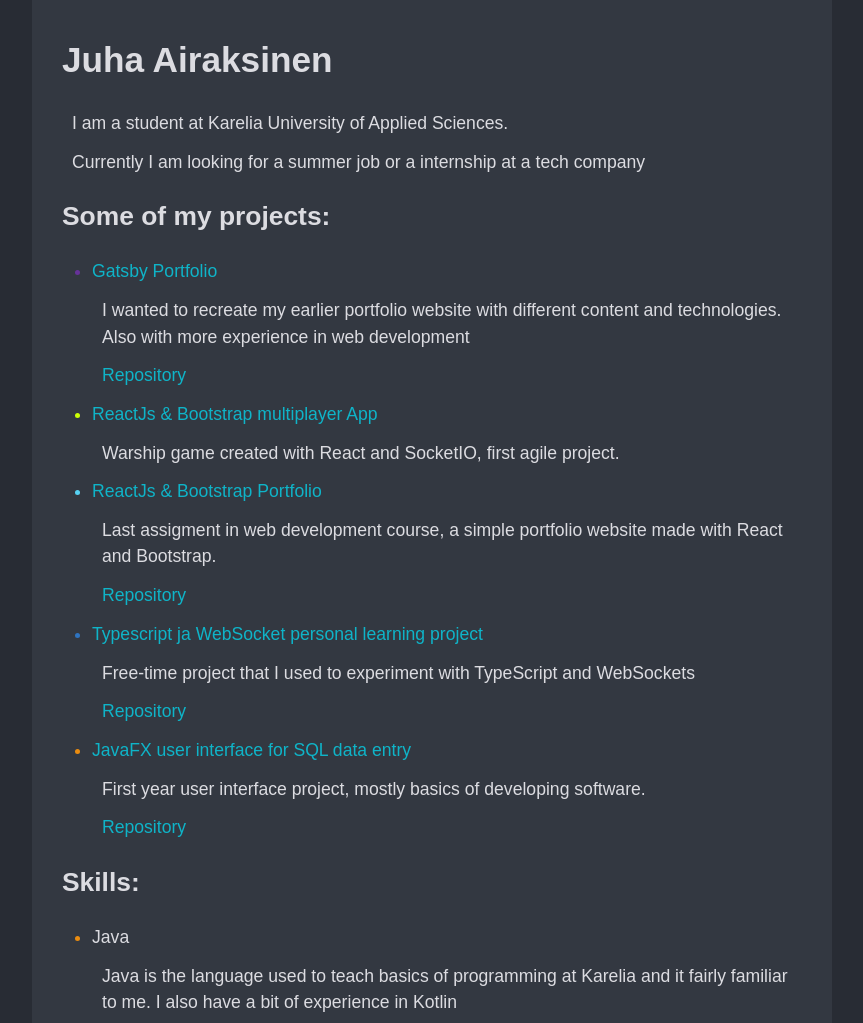
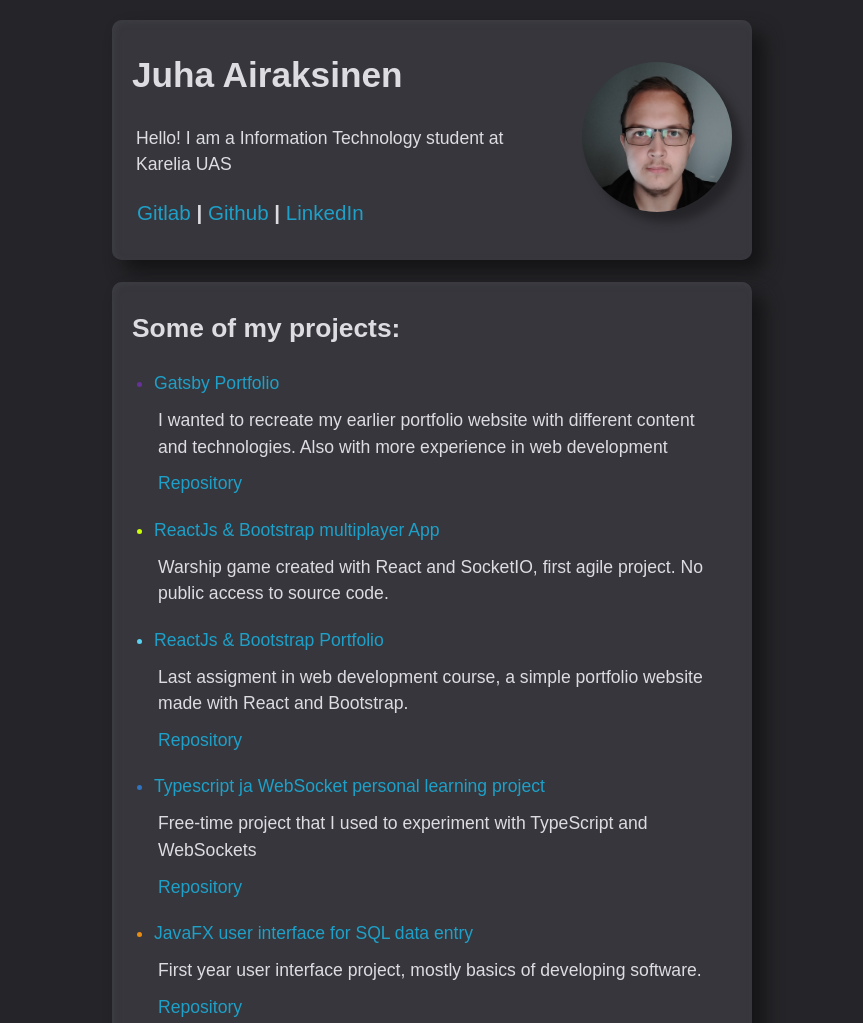
Before and after one commit to Zerkath/portfolio-gatsby, a Gatsby site: page / in a window 1280 px wide. Shown: the top 1023 px of the page, without its empty margins (208-1071 px from the left). Built offline with nearby package versions, Linux system fonts and the light colour scheme; Gatsby itself is replaced by a stand-in of ours.

Commit message:
changed visual style, darker less blue, added images

```diff
--- a/gatsby-config.js
+++ b/gatsby-config.js
@@ -20,9 +20,9 @@
         plugins: [
           {
             resolve: "gatsby-remark-images",
-            options: {
-              maxWidth: 700,
-            }
+            // options: {
+            //   maxWidth: 700,
+            // }
           }
         ]
       }
--- a/package.json
+++ b/package.json
@@ -19,6 +19,7 @@
     "@mdx-js/mdx": "^1.6.22",
     "@mdx-js/react": "^1.6.22",
     "gatsby": "^3.0.1",
+    "gatsby-image": "^3.7.1",
     "gatsby-plugin-image": "^1.0.1",
     "gatsby-plugin-manifest": "^3.0.0",
     "gatsby-plugin-mdx": "^2.0.1",
--- a/src/components/contacts.jsx
+++ b/src/components/contacts.jsx
@@ -1,7 +1,7 @@
 import React from "react"
 export function Contacts() {
     return (
-        <h3>
+        <h3 className="contacts-header">
             <a href="https://gitlab.com/juha_airaksinen">Gitlab</a><text> | </text>
             <a href="https://github.com/Zerkath">Github</a><text> | </text>
             <a href="https://www.linkedin.com/in/juha-airaksinen-7391241a6/">LinkedIn</a>
--- /dev/null
+++ b/src/components/profile.jsx
@@ -0,0 +1,23 @@
+import React from "react"
+import { useStaticQuery, graphql } from "gatsby"
+import Img from "gatsby-image"
+
+
+export function ProfileImage() {
+  const data = useStaticQuery(graphql`
+    query {
+      file(relativePath: { eq: "profile.jpg" }) {
+        childImageSharp {
+          fluid {
+            base64
+            aspectRatio
+            src
+            srcSet
+            sizes
+          }
+        }
+      }
+    }
+  `)
+  return <Img className="profile-picture" fluid={data.file.childImageSharp.fluid} alt=""/>
+}
--- a/src/pages/index.jsx
+++ b/src/pages/index.jsx
@@ -1,9 +1,10 @@
 import React from "react"
 import { Contacts } from "../components/contacts";
+import { ProfileImage } from "../components/profile"
 import { Link } from "gatsby"
 import { Helmet } from "react-helmet"
 import "../styles.scss"
-// data
+
 const links = [
 
   {
@@ -16,7 +17,7 @@
   {
     text: "ReactJs & Bootstrap multiplayer App",
     url: "/react-app/",
-    description: "Warship game created with React and SocketIO, first agile project.",
+    description: "Warship game created with React and SocketIO, first agile project. No public access to source code.",
     color: "#CCFF04"
   },
   {
@@ -45,17 +46,17 @@
 const techs = [
   {
     text: "Java",
-    desc: "Java is the language used to teach basics of programming at Karelia and it fairly familiar to me. I also have a bit of experience in Kotlin",
+    desc: "The language I am most comfortable with",
     color: "#EA8C10",
   },
   {
     text: "TypeScript and JavaScript",
-    desc: "I learned JS in the webdev course, but wanted to learned TypeScript. Currently I use TS more than JS",
+    desc: "I have experience in both, but I prefer TypeScript",
     color: "#2F74C0",
   },
   {
     text: "ReactJS",
-    desc: "Most of my webdev projects are done with React, I have also used bootstrap and ant design with React.",
+    desc: "Most of my webdev projects are done with React",
     color: "#57D2F3",
   },
 ]
@@ -69,9 +70,19 @@
       </Helmet>
       <main>
         <meta name="description" content="Juha Airaksinen Portfolio"/>
+
+        <div className="sub-section header">
+          <div>
             <h1>Juha Airaksinen</h1>
-        <p>I am a student at Karelia University of Applied Sciences.</p>
-        <p>Currently I am looking for a summer job or a internship at a tech company</p>
+            <p>Hello! I am a Information Technology student at Karelia UAS</p>
+            <Contacts/>
+          </div>
+          <div>
+            <ProfileImage/>
+          </div>
+        </div>
+
+        <div className="sub-section">
           <h2>Some of my projects:</h2>
           <ul>
             {links.map(link => (
@@ -86,6 +97,9 @@
               </li>
             ))}
           </ul>
+        </div>
+
+        <div className="sub-section">
           <h2>Skills:</h2>
           <ul>
             {techs.map(item => (
@@ -97,9 +111,14 @@
               </li>
             ))}
           </ul>
+
+
+        </div>
+        <div className="sub-section">
           <h2>Contact information:</h2>
           <p>Email: juha.airaksinen1@gmail.com</p>
           <Contacts/>
+        </div>
       </main>
     </>
   )
--- /dev/null
+++ b/src/posts/large-group-project.md
@@ -0,0 +1,20 @@
+---
+title: "Reservation system project"
+---
+# Project Idea
+
+Our groups project idea was to develop a management tool and a reservation system for the public.
+
+Specifically a set of 2 frontends for different users, one for employees and one for the customers.
+
+# Technology stack
+
+Frontends were developed on ReactJS with TypeScript.
+Notably we used ant design components for the project.
+
+The Rest API was done with Loopback the api communicated with a PostgreSQL database.
+
+For practice we got to host the services on Kubernetes, specifically AKS.
+
+# The customer frontend
+![frontpage](../images/frontpage.png)
--- a/src/posts/portfolio-gatsby.md
+++ b/src/posts/portfolio-gatsby.md
@@ -11,6 +11,8 @@
 
 It took me roughly one day to get a working version that I could add upon.
 
-I used Github pipelines to deploy it to Heroku which has probably been the most easy deployment i've had so far.
+I used Github pipelines to deploy it to Heroku which has probably been the most easy deployment I've had so far.
+
+I have been making tweaks to the website, when I have the time, still actively developing it.
 
 [Repository](https://github.com/Zerkath/portfolio-gatsby/)
--- a/src/styles.scss
+++ b/src/styles.scss
@@ -1,5 +1,7 @@
 $base-color: #dcdce1;
-$backgroundColor: #333841;
+$link-color: rgb(30, 160, 200);
+$sectionBg: rgb(54, 54, 60);
+$bg-color: darken($sectionBg, 7);
 
 @font-face {
     font-family: "sans-serif";
@@ -7,26 +9,41 @@
 }
 
 body {
-    max-width: 800px;
-    margin: 0 auto;
+    max-width: 640px;
     font-family: 'Quicksand', sans-serif;
     -webkit-font-smoothing: antialiased;
     -moz-osx-font-smoothing: grayscale;
-    background-color: $backgroundColor;
     line-height: 1.5;
-    height: 100vh;
+    margin: 20px 25px 10px 25px;
 }
 
-main {
-    background-color: $backgroundColor;
-    padding: 50px;
-    padding-right: 30px;
-    padding-left: 30px;
-    padding-top: 10px;
+.sub-section {
+    background-color: $sectionBg;
+    margin-bottom: 22px;
+    border-radius: 10px;
+    padding: 5px 20px 10px 20px;
+    box-shadow: 12px 12px 18px darken($sectionBg, 14),
+                2px 2px 6px lighten($sectionBg, 2.8) inset;
+
+    &.header {
+        display: flex;
+        align-items: center;
+        justify-content: center;
+        flex-direction: row;
+    }
+}
+
+.profile-picture {
+    margin-left: 30px;
+    width: 150px;
+    height: 150px;
+    border-radius: 100%;
+    box-shadow: 10px 10px 10px $bg-color;
 }
 
 html {
-    background: #282c34;
+    scroll-behavior: smooth;
+    background: $bg-color;
     color: $base-color;
     font-size: 1.1em;
     font-weight: 420;
@@ -34,31 +51,39 @@
     display: flex;
     justify-content: center;
     align-items: center;
+    min-height: 100%;
 }
 
 ul {
-    padding-inline-start: 30px;
+    padding-inline-start: 22px;
+    * {
+        margin-top: 20px;
+    }
+    *:first-child {
+        margin-top: 0px;
+    }
 }
 
 p {
-    padding-inline-start: 10px;
-    padding-inline-end: 10px;
-    margin-block-start: 0.7em;
-    margin-block-end: 0.7em;
+    padding-inline-start: 4px;
+    padding-inline-end: 4px;
+    margin-block-start: 0.6em;
+    margin-block-end: 0.5em;
 }
+
 span {
     color: $base-color;
 }
 
 a {
-    color:rgb(15, 180, 200);
+    color: $link-color;
     font-weight: 400;
     text-decoration: none;
     &:visited {
-        color: rgb(15, 180, 200)
+        color: $link-color;
     }
     &:hover {
-        color: rgb(140, 160, 180)
+        color: lighten($link-color, 30);
     }
 }
 
@@ -68,9 +93,14 @@
     padding: 5px;
 }
 
+.contacts-header {
+    padding-inline-start: 5px;
+}
+
 .gatsby-resp-image-wrapper {
-    animation: fadeIn ease 1.5s;
-    -webkit-animation: fadeIn ease 1.5s;
+    min-width: 100%;
+    animation: fadeIn ease-in 1s;
+    -webkit-animation: fadeIn ease-in 1s;
 }
 
 @keyframes fadeIn {
--- a/src/templates/blog-post.jsx
+++ b/src/templates/blog-post.jsx
@@ -13,10 +13,10 @@
         <link href="/favicon.ico" rel="shortcut icon" type="image/x-icon" />
       </Helmet>
       <main>
-        <div>
+        <div className="sub-section">
           <div dangerouslySetInnerHTML={{ __html: post.html }} />
           <Contacts/>
-          <h2><Link to="/">Takaisin</Link></h2>
+          <h2><Link to="/">Back</Link></h2>
         </div>
       </main>
     </>
```
Also changed, not shown: src/images/profile.jpg (added), src/images/reservation.png (added), src/images/search_results.png (added), 3 other files. Lines whose indentation alone changed are shown as unchanged.
